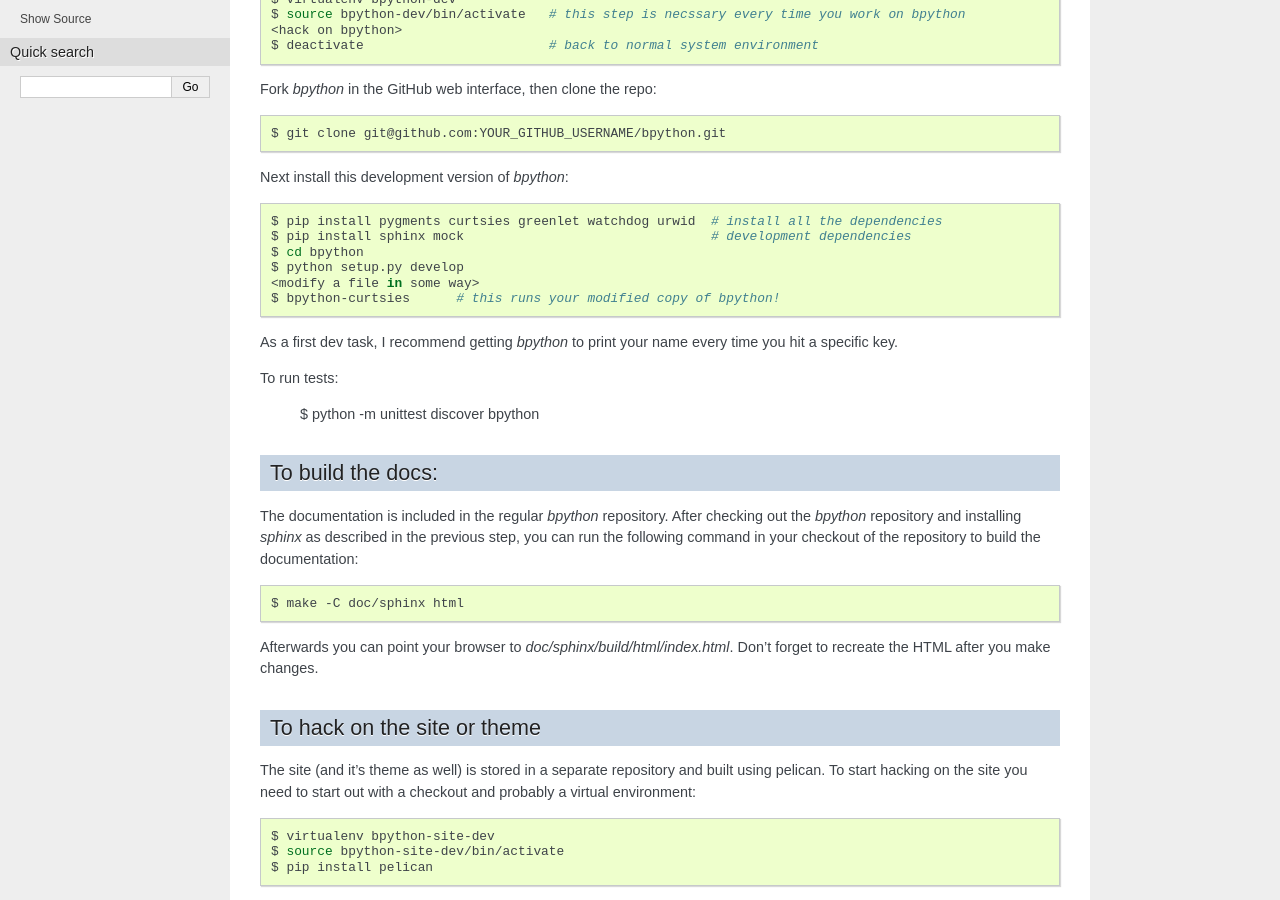
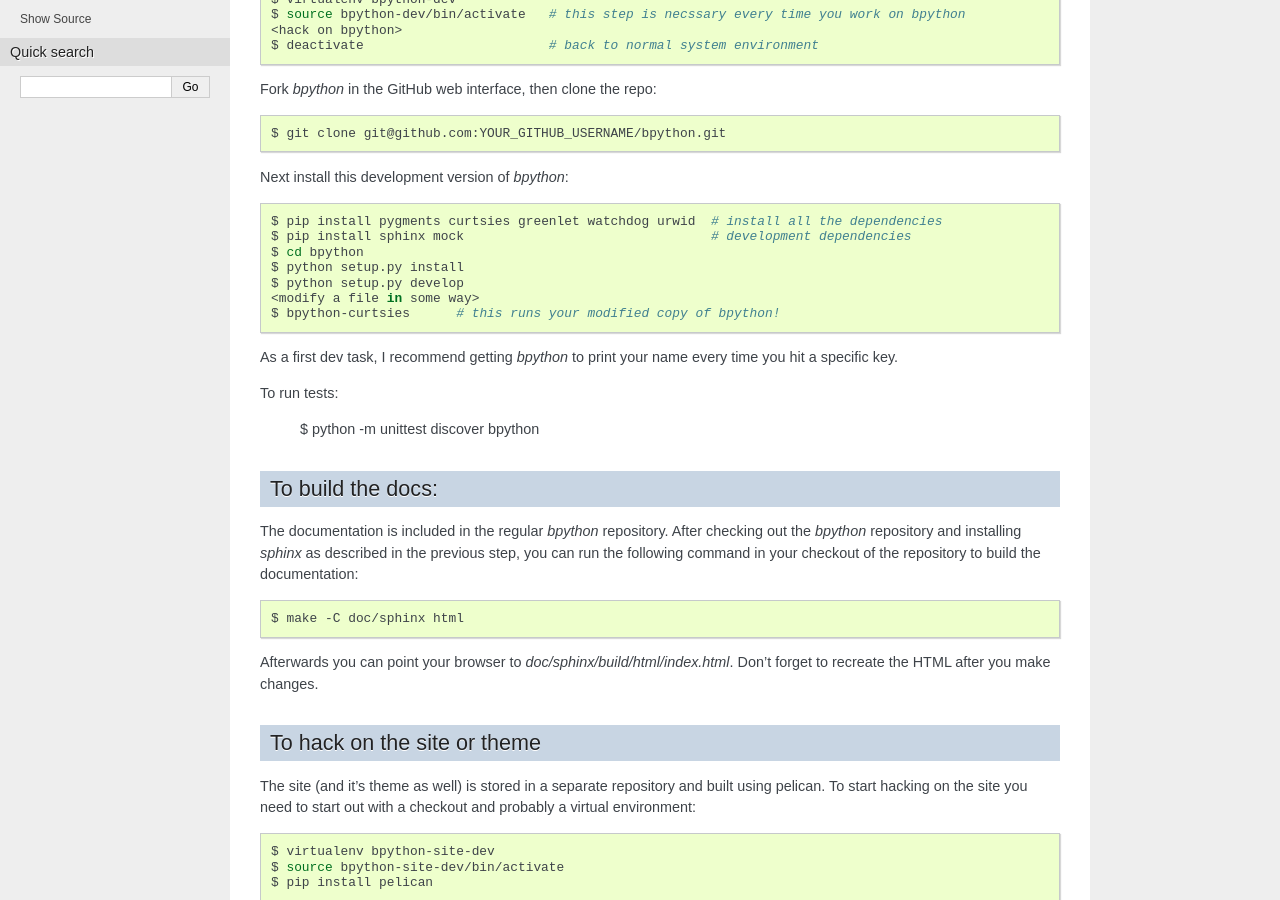
Before and after one commit to bpython/bpython, a Sphinx documentation site: the page built from doc/sphinx/source/contributing.rst, in a window 1280 px wide and 900 px high, scrolled down 396 px. Built offline with Sphinx 7.4.7, drawn with Linux system fonts in a browser that asks for light colours; pages that are not in the unit, such as notebooks, are missing from menus.

Commit message:
add line to install before running develop
As previously written, the instructions for setting up development environment did not work here when followed from scratch (Mac OS 10.9.5, Python 2.7, virtualenv). Neither `bpython` nor `bpython-curtsies` can start the program in that case.

```diff
--- a/doc/sphinx/source/contributing.rst
+++ b/doc/sphinx/source/contributing.rst
@@ -38,6 +38,7 @@
     $ pip install pygments curtsies greenlet watchdog urwid  # install all the dependencies
     $ pip install sphinx mock                                # development dependencies
     $ cd bpython
+    $ python setup.py install
     $ python setup.py develop
     <modify a file in some way>
     $ bpython-curtsies      # this runs your modified copy of bpython!
```
